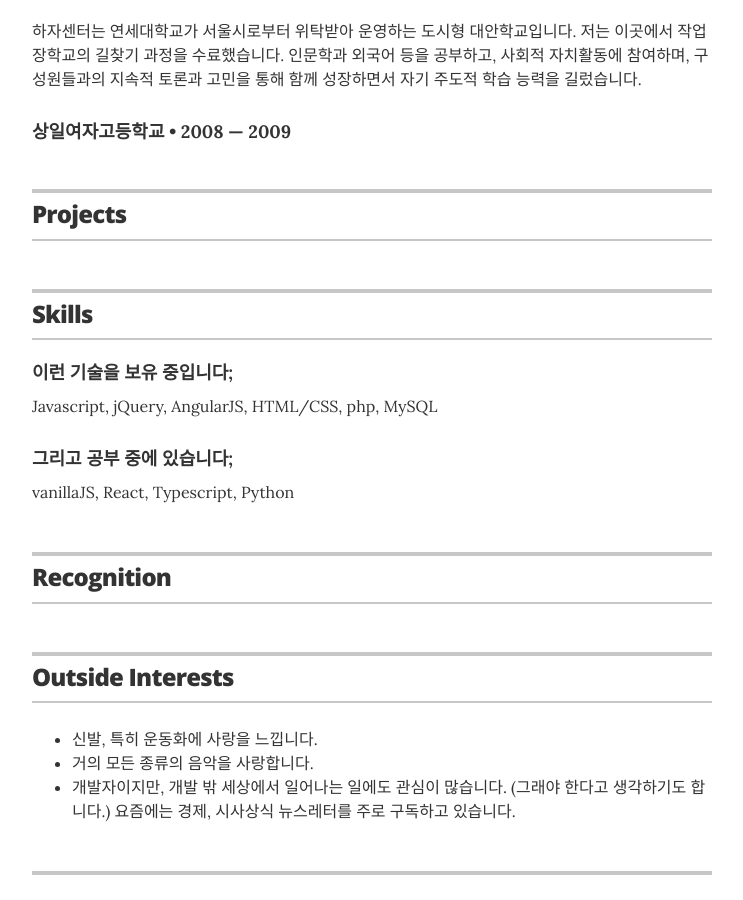
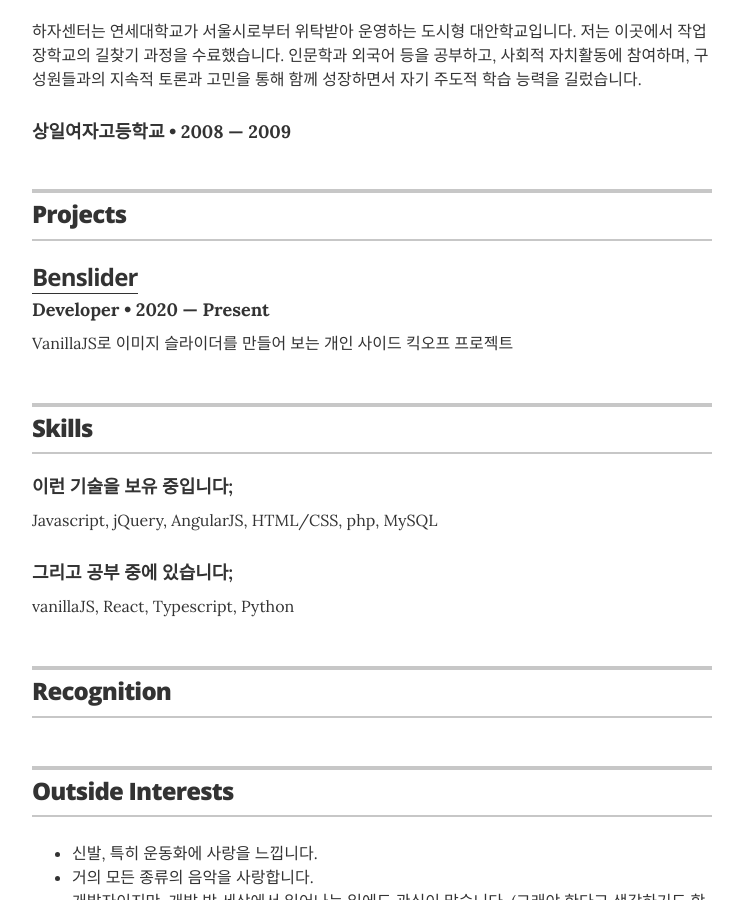
Before and after one commit to ben-log/ben-log.github.io, a Jekyll site: the page built from index.html, in a window 1280 px wide and 900 px high, scrolled down 1507 px. Shown: the whole window, without its empty margins (268-1011 px from the left). Built offline with Jekyll 4.4.1, drawn with Linux system fonts in a browser that asks for light colours.

Commit message:
projects 업데이트

```diff
--- a/_data/projects.yml
+++ b/_data/projects.yml
@@ -1,16 +1,9 @@
 # Projects
-# uncomment the urls if you wish to display them, and add your own URL
+ # uncomment the urls if you wish to display them, and add your own URL
 
-# jazznotes.io
-  # - project: jazznotes.io
-  # role: Founder & Primary Developer
-  # duration: 2012 &mdash; Present
-  # url: "#"
-  # description: Jazz Notes is an open source node/ember app that helps you keep track of your music compositions and new ideas.
-
-# Springfield Community Outreach Group
-  # - project: Springfield Community Outreach Group
-  # role: Co-Founder & Organizer
-  # duration: 2007 &mdash; Present
-  # url: "#"
-  # description: SCOG is a local monthly meetup in Springfield where we share opportunities to volunteer in the community and organize support for families and neighborhoods in need of assistance that the community can provide.
+ # Benslider
+ - project: Benslider
+   role: Developer
+   duration: 2020 &mdash; Present
+   url: "https://github.com/ben-log/benslider"
+   description: VanillaJS로 이미지 슬라이더를 만들어 보는 개인 사이드 킥오프 프로젝트
```
